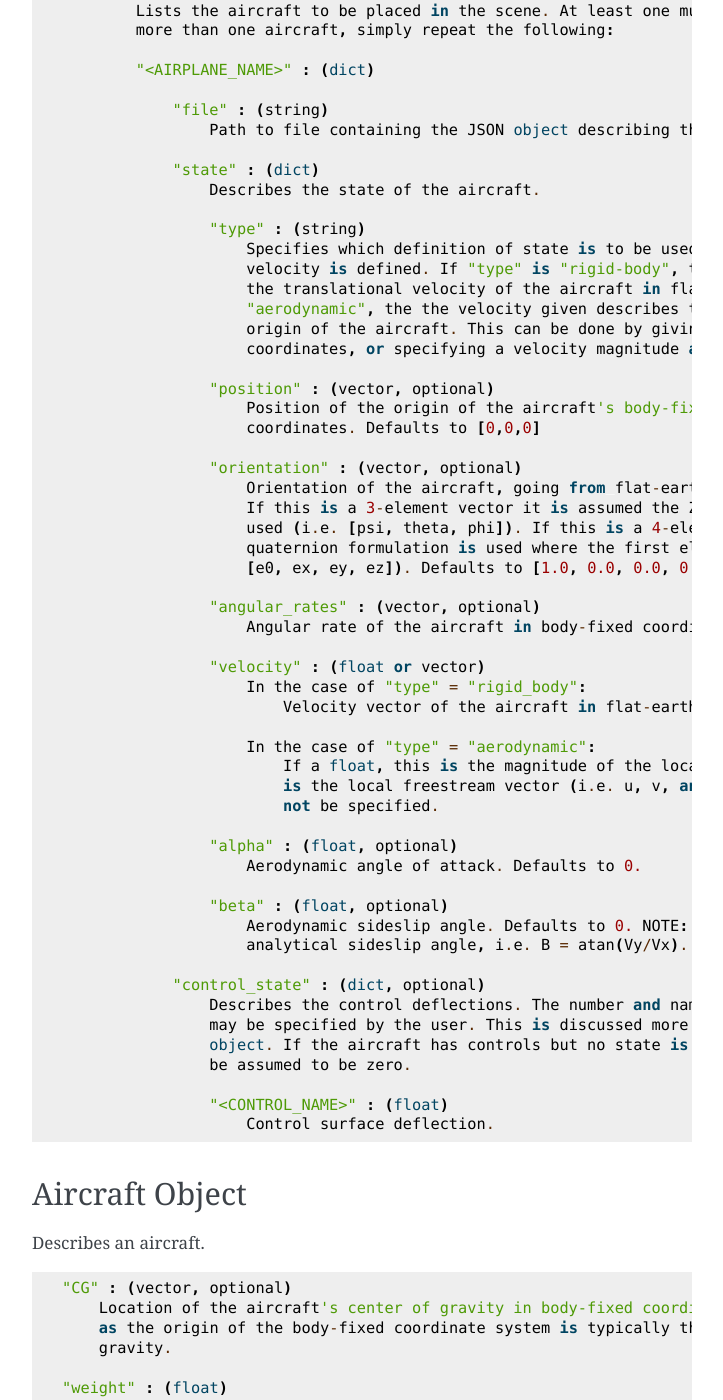
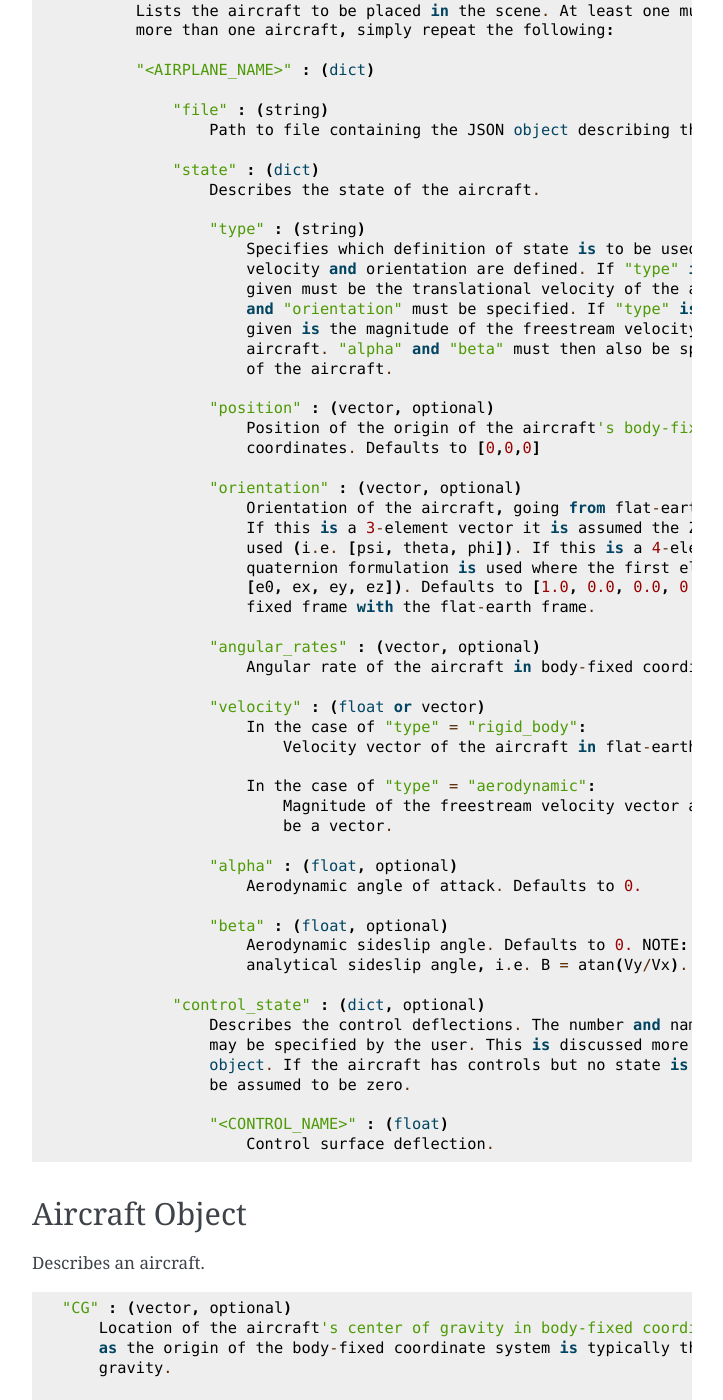
Before and after one commit to usuaero/MachUpX, a Sphinx documentation site: the page built from docs/source/HowToCreateInputFiles.md, in a window 1280 px wide and 1400 px high, scrolled down 4869 px. Shown: the whole window, without its empty margins (388-1111 px from the left). Built offline with Sphinx 7.4.7, drawn with Linux system fonts in a browser that asks for light colours; pages that are not in the unit, such as notebooks, are missing from menus.

```diff
--- a/docs/source/HowToCreateInputFiles.md
+++ b/docs/source/HowToCreateInputFiles.md
@@ -214,11 +214,12 @@
 
                     "type" : (string)
                         Specifies which definition of state is to be used. The difference lies in how the
-                        velocity is defined. If "type" is "rigid-body", then the velocity given must be
-                        the translational velocity of the aircraft in flat-earth coordinates. If "type" is
-                        "aerodynamic", the the velocity given describes the freestream vector at the
-                        origin of the aircraft. This can be done by giving the vector in body-fixed
-                        coordinates, or specifying a velocity magnitude and alpha and beta.
+                        velocity and orientation are defined. If "type" is "rigid-body", then the velocity
+                        given must be the translational velocity of the aircraft in flat-earth coordinates
+                        and "orientation" must be specified. If "type" is "aerodynamic", the the velocity
+                        given is the magnitude of the freestream velocity vector at the origin of the
+                        aircraft. "alpha" and "beta" must then also be specified, which set the orientation
+                        of the aircraft.
 
                     "position" : (vector, optional)
                         Position of the origin of the aircraft's body-fixed coordinate system in flat-earth
@@ -229,7 +230,8 @@
                         If this is a 3-element vector it is assumed the ZYX Euler angle formulation is
                         used (i.e. [psi, theta, phi]). If this is a 4-element vector it is assumed the
                         quaternion formulation is used where the first element is the scalar (i.e.
-                        [e0, ex, ey, ez]). Defaults to [1.0, 0.0, 0.0, 0.0].
+                        [e0, ex, ey, ez]). Defaults to [1.0, 0.0, 0.0, 0.0], which will align the body-
+                        fixed frame with the flat-earth frame.
 
                     "angular_rates" : (vector, optional)
                         Angular rate of the aircraft in body-fixed coordinates. Defaults to [0.0, 0.0, 0.0].
@@ -239,9 +241,8 @@
                             Velocity vector of the aircraft in flat-earth coordinates. Cannot be float.
 
                         In the case of "type" = "aerodynamic":
-                            If a float, this is the magnitude of the local wind vector. If a vector, this
-                            is the local freestream vector (i.e. u, v, and w) and "alpha" and "beta" may
-                            not be specified.
+                            Magnitude of the freestream velocity vector at the origin of the aircraft. Cannot
+                            be a vector.
 
                     "alpha" : (float, optional)
                         Aerodynamic angle of attack. Defaults to 0.
--- a/docs/source/index.rst
+++ b/docs/source/index.rst
@@ -5,7 +5,7 @@
    :maxdepth: 2
    :caption: Contents:
 
-   README
+   introduction
    installation
    userinterface
    HowToCreateInputFiles
--- /dev/null
+++ b/docs/source/introduction.rst
@@ -0,0 +1,4 @@
+Introduction
+============
+
+MachUpX is an implementation of Phillips' numerical lifting-line algorithm with some small modifications to increase its accuracy and versatility.
```
Also changed, not shown: README.md (+1 -1 lines).
